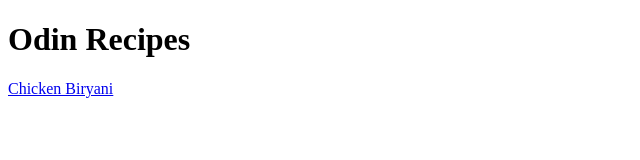
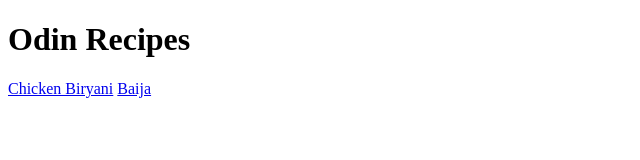
Before and after one commit to Joeptimiser/odin-recipes, a plain HTML site: page index.html in a window 1280 px wide. Shown: the full height of the page, 0-640 px from the left. Drawn offline with Linux system fonts and the light colour scheme.

Commit message:
Edit index.html to include Baija recipe

```diff
--- a/index.html
+++ b/index.html
@@ -8,5 +8,6 @@
 <body>
    <h1>Odin Recipes</h1>
     <a href="recipes/biryani.html">Chicken Biryani</a>
+    <a href="recipes/baija.html">Baija</a>
 </body>
 </html>
```
